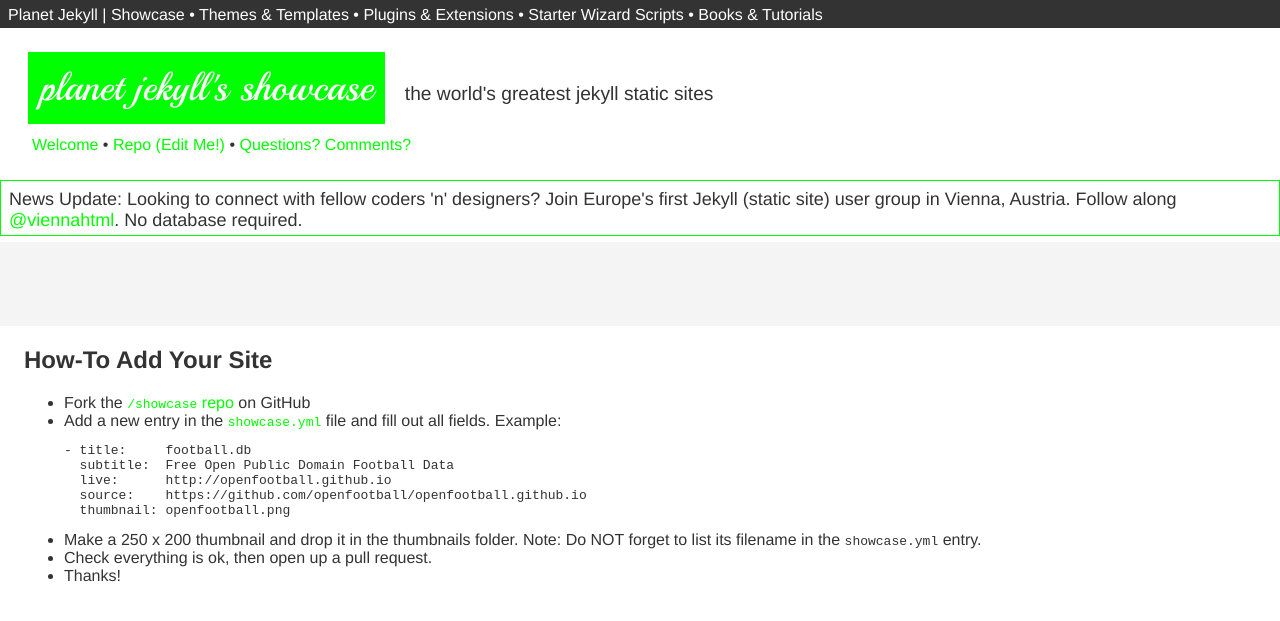
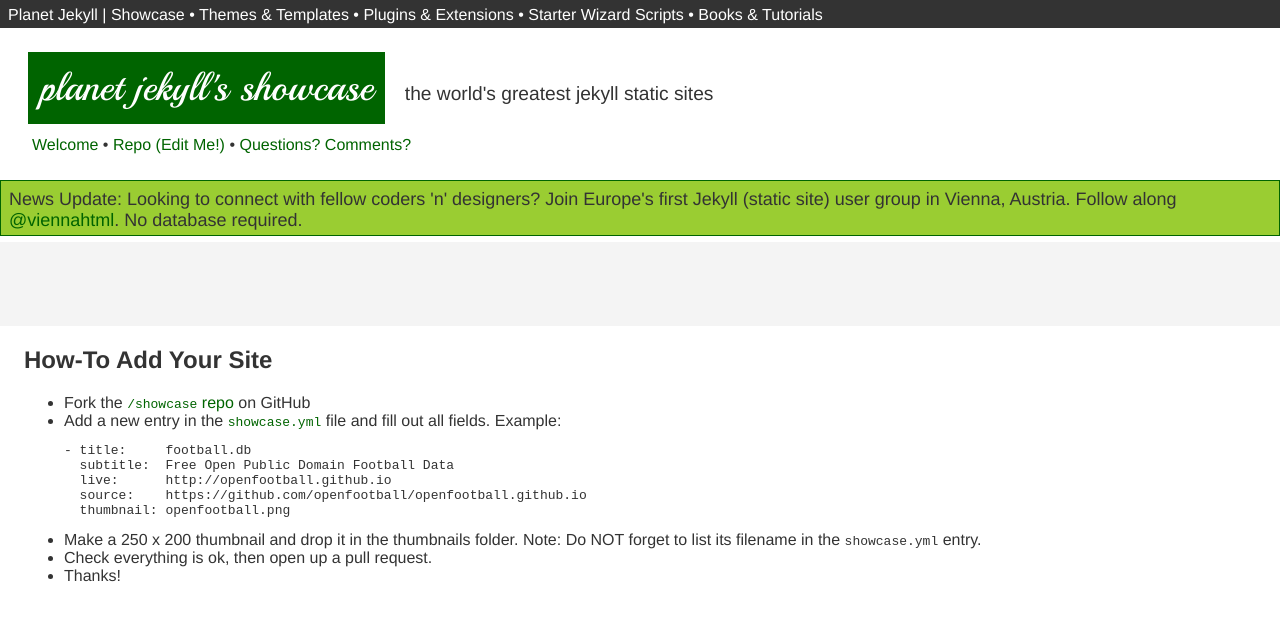
Before and after one commit to planetjekyll/planetjekyll.github.io, a Jekyll site: the page built from showcase/index.html, in a window 1280 px wide. Shown: the top 621 px of the page. Built offline with Jekyll 4.4.1, drawn with Linux system fonts in a browser that asks for light colours.

Commit message:
add try dark green

```diff
--- a/css/showcase/_announce.scss
+++ b/css/showcase/_announce.scss
@@ -3,6 +3,7 @@
   // background-color: #add8e6;  // LightBlue
   // background-color:  #b0e0e6;   // PowderBlue
   // background-color: #90ee90;   // LightGreen
+  background-color:  #9acd32; // YellowGreen
 
   font-size: 18px;
   padding: 8px 8px 4px 8px;    // top right bottom left
--- a/css/showcase/_settings.scss
+++ b/css/showcase/_settings.scss
@@ -8,7 +8,7 @@
 // $color-primary:  #ff4500;   // orange red
 // $color-primary: #008000;  // green
 // $color-primary:	#000080;  // Navy
-// $color-primary: 	#006400;  // DarkGreen
-$color-primary: #00ff00; // Lime	 (green)
+$color-primary: 	#006400;  // DarkGreen
+// $color-primary: #00ff00; // Lime	 (green)
 
 // was => $color-primary:  #cc0000;  // was: red; try a little darker red (not so bright)
```
